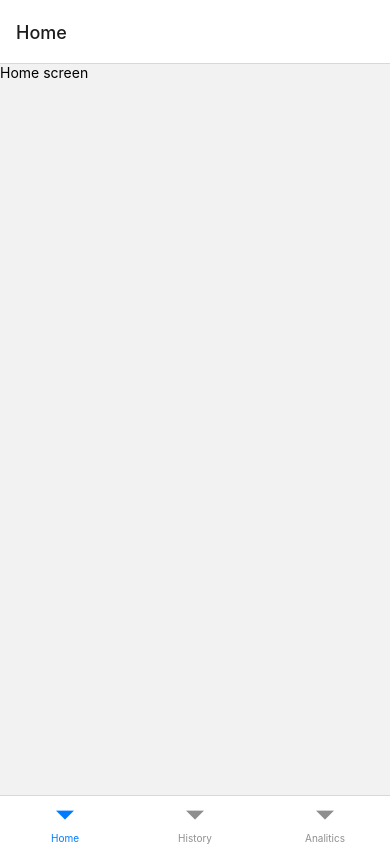
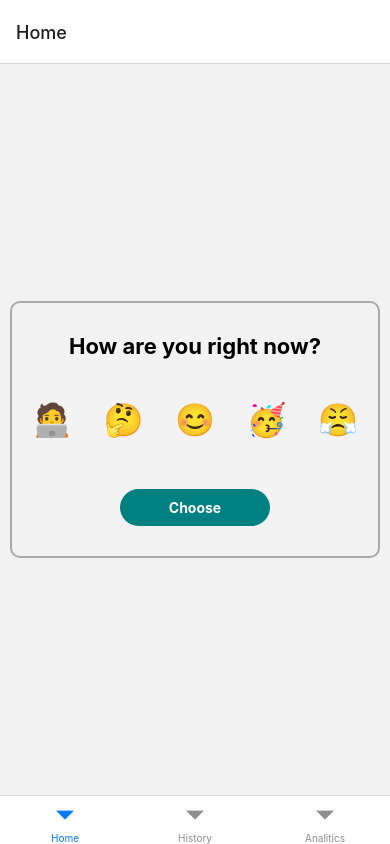
Before and after one commit to KonstantinVerenev/PetMoodTracker, a React Native app: screen /Home in a window 390 px wide. Built offline with nearby package versions, Linux system fonts and the light colour scheme.

Commit message:
add mood picker and implemented choose handlers

```diff
--- /dev/null
+++ b/src/components/MoodPicker.tsx
@@ -0,0 +1,121 @@
+import React, { useCallback, useState } from 'react';
+import { View, Text, StyleSheet, Pressable, Alert } from 'react-native';
+
+import { theme } from '../theme';
+import { MoodOption } from '../types';
+
+const moodOptions: MoodOption[] = [
+  { emoji: '🧑‍💻', description: 'studious' },
+  { emoji: '🤔', description: 'pensive' },
+  { emoji: '😊', description: 'happy' },
+  { emoji: '🥳', description: 'celebratory' },
+  { emoji: '😤', description: 'frustrated' },
+];
+
+type MoodPickerProps = {
+  handleSelectMood: (mood: MoodOption) => void;
+};
+
+export const MoodPicker: React.FC<MoodPickerProps> = ({ handleSelectMood }) => {
+  const [selectedMood, setSelectedMood] = useState<MoodOption>();
+
+  const handleButton = useCallback(() => {
+    if (selectedMood) {
+      handleSelectMood(selectedMood);
+      setSelectedMood(undefined);
+    } else {
+      Alert.alert('Choose some mood');
+    }
+  }, [handleSelectMood, selectedMood]);
+
+  const options = moodOptions.map(option => {
+    const { description, emoji } = option;
+
+    return (
+      <View key={description} style={styles.wrapper}>
+        <Pressable
+          onPress={() => {
+            setSelectedMood(option);
+          }}
+          style={[
+            styles.mood,
+            selectedMood?.emoji === option.emoji && styles.selectedMood,
+          ]}>
+          <Text style={styles.emoji}>{emoji}</Text>
+        </Pressable>
+        <Text style={styles.description} numberOfLines={1}>
+          {selectedMood?.emoji === option.emoji && description}
+        </Text>
+      </View>
+    );
+  });
+
+  return (
+    <View style={styles.container}>
+      <Text style={styles.heading}>How are you right now?</Text>
+      <View style={styles.options}>{options}</View>
+      <Pressable style={styles.button} onPress={handleButton}>
+        <Text style={styles.buttonText}>Choose</Text>
+      </Pressable>
+    </View>
+  );
+};
+
+const styles = StyleSheet.create({
+  container: {
+    borderWidth: 2,
+    borderColor: theme.darkgrey,
+    paddingVertical: 30,
+    paddingHorizontal: 10,
+    borderRadius: 10,
+  },
+  heading: {
+    fontSize: 22,
+    fontWeight: 'bold',
+    textAlign: 'center',
+    marginBottom: 30,
+  },
+  options: {
+    flexDirection: 'row',
+    justifyContent: 'space-between',
+    marginBottom: 20,
+  },
+  wrapper: {
+    alignItems: 'center',
+  },
+  emoji: {
+    fontSize: 32,
+  },
+  mood: {
+    height: 60,
+    width: 60,
+    borderRadius: 30,
+    justifyContent: 'center',
+    alignItems: 'center',
+  },
+  selectedMood: {
+    backgroundColor: theme.teal,
+    borderWidth: 2,
+    borderColor: theme.darkgrey,
+  },
+  description: {
+    width: 95,
+    position: 'absolute',
+    bottom: -20,
+    textAlign: 'center',
+    fontSize: 16,
+  },
+  button: {
+    backgroundColor: theme.teal,
+    width: 150,
+    borderRadius: 20,
+    marginTop: 20,
+    alignSelf: 'center',
+    padding: 10,
+  },
+  buttonText: {
+    color: 'white',
+    textAlign: 'center',
+    fontWeight: 'bold',
+  },
+});
--- a/src/screens/Home.screen.tsx
+++ b/src/screens/Home.screen.tsx
@@ -1,10 +1,28 @@
-import React from 'react';
+import React, { useCallback, useState } from 'react';
 import { View, Text, StyleSheet } from 'react-native';
 
+import { MoodPicker } from '../components/MoodPicker';
+import { MoodOption, MoodOptionTimestamp } from '../types';
+
 export const Home: React.FC = () => {
+  const [moodList, setMoodList] = useState<MoodOptionTimestamp[]>([]);
+
+  const handleSelectMood = useCallback((selectedMood: MoodOption): void => {
+    console.log(selectedMood);
+    setMoodList(prevState => [
+      ...prevState,
+      { mood: selectedMood, timestamp: Date.now() },
+    ]);
+  }, []);
+
   return (
     <View style={styles.container}>
-      <Text>Home screen</Text>
+      <MoodPicker handleSelectMood={handleSelectMood} />
+      {moodList.map(item => (
+        <Text key={item.timestamp}>
+          {item.mood.emoji} {new Date(item.timestamp).toString()}
+        </Text>
+      ))}
     </View>
   );
 };
@@ -12,5 +30,7 @@ export const Home: React.FC = () => {
 const styles = StyleSheet.create({
   container: {
     flex: 1,
+    justifyContent: 'center',
+    paddingHorizontal: 10,
   },
 });
--- /dev/null
+++ b/src/theme.ts
@@ -0,0 +1,4 @@
+export const theme = {
+  darkgrey: 'darkgrey',
+  teal: 'teal',
+};
--- /dev/null
+++ b/src/types.ts
@@ -0,0 +1,9 @@
+export type MoodOption = {
+  emoji: string;
+  description: string;
+};
+
+export type MoodOptionTimestamp = {
+  mood: MoodOption;
+  timestamp: number;
+};
```
Also changed, not shown: package.json (+7 -3 lines), .eslintrc.js, 1 other file (tests, documents, lock files or other folders).
